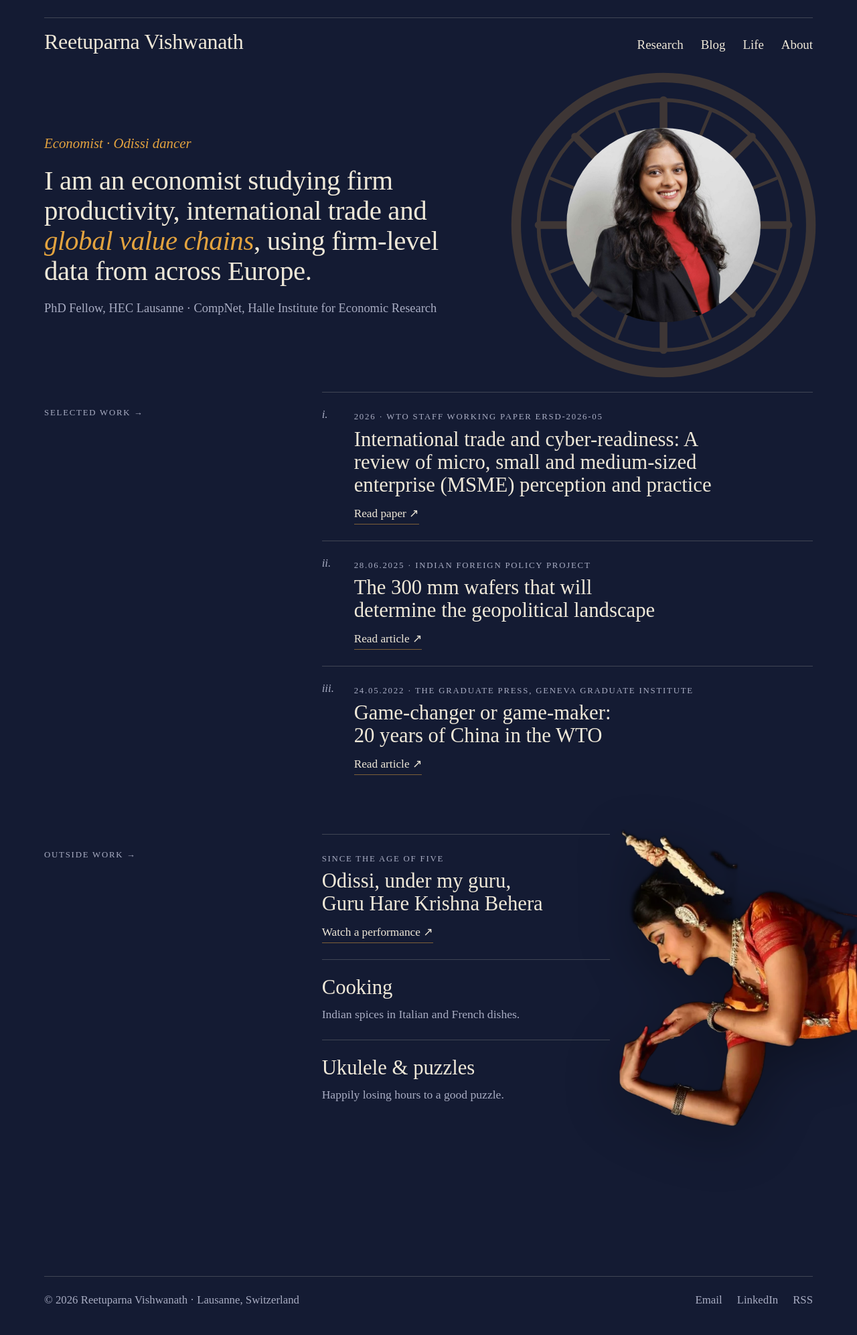
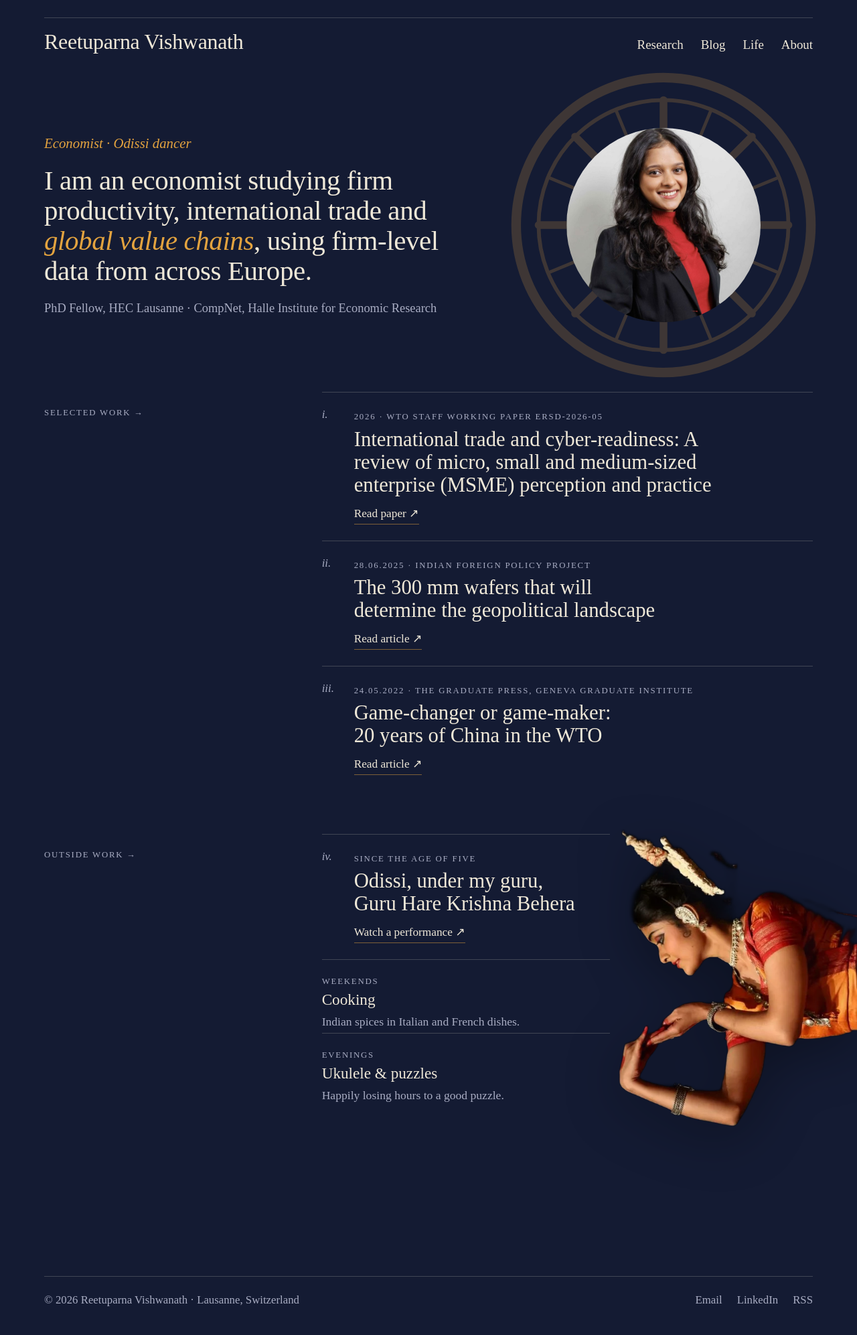
Before and after one commit to reetuparnav/Reetuparnav.github.io, a Jekyll site: the page built from index.html, in a window 1280 px wide. Shown: the whole page at 67% size. Built offline with Jekyll 4.4.1, drawn with Linux system fonts in a browser that asks for light colours; some web fonts are replaced.

Commit message:
Revert the Outside work rework (ccba875)
Co-Authored-By: Claude Opus 5.5 <noreply@anthropic.com>
Claude-Session: https://claude.ai/code/session_01Xsa2R2ve3LfZ8MkfZayTEc

```diff
--- a/assets/css/style.css
+++ b/assets/css/style.css
@@ -75,10 +75,7 @@ a.kicker:hover{color:var(--a)}
 .bleed{position:relative}
 .bleed .dancer{position:absolute;right:0;top:-10px;height:560px;width:auto;pointer-events:none;filter:drop-shadow(0 18px 40px rgba(0,0,0,.35))}
 .bleed .sec > div{position:relative;z-index:1;max-width:430px}
-.outside .item{border-top:1px solid var(--r);padding:20px 0 24px}
-.outside h3{font-size:clamp(1.45rem,2.4vw,1.95rem);line-height:1.12;margin:4px 0 10px}
-.outside h3 a{text-decoration:none}
-.outside p{margin:0;color:var(--m);font-size:1.1rem}
+.bleed .trio{grid-template-columns:1fr}
 .bleed{min-height:580px}
 
 /* inner pages */
@@ -149,20 +146,8 @@ a.kicker:hover{color:var(--a)}
   .portrait{max-width:240px}
   .entry{grid-template-columns:36px minmax(0,1fr)}
   .pubs > li{padding-left:36px}
+  .bleed{min-height:0}
+  .bleed .dancer{position:relative;right:auto;top:auto;height:auto;width:80%;justify-self:end;margin:4px calc(-1 * max(16px, env(safe-area-inset-right, 0px))) 6px 0}
+  .bleed .sec > div{max-width:none}
 }
 @media (prefers-reduced-motion:no-preference){a{transition:color .15s}}
-
-/* Outside work: below 1240px the cut-out sits beside the section label instead of overlapping the text */
-@media (max-width:1240px){
-  .bleed{min-height:0}
-  .bleed .sec{align-items:start}
-  .bleed .sec > .kicker{grid-column:1;grid-row:1}
-  .bleed .dancer{position:relative;right:auto;top:auto;height:auto;grid-column:2;grid-row:1;justify-self:end;width:min(100%,420px);margin:0 calc(-1 * max(16px, env(safe-area-inset-right, 0px))) 6px 0}
-  .bleed .sec > div{grid-column:2;grid-row:2;max-width:none}
-}
-@media (max-width:720px){
-  .bleed .sec{grid-template-columns:minmax(0,1fr) 58%}
-  .bleed .sec > .kicker{padding-top:18px;white-space:nowrap}
-  .bleed .dancer{width:calc(100% + max(16px, env(safe-area-inset-right, 0px)));max-width:none}
-  .bleed .sec > div{grid-column:1 / -1}
-}
--- a/index.html
+++ b/index.html
@@ -43,19 +43,17 @@ layout: default
       <section class="sec" aria-labelledby="out">
         <a class="kicker" id="out" href="{{ '/life/' | relative_url }}">Outside work</a>
         <img class="dancer" src="{{ '/assets/img/odissi-cutout.webp' | relative_url }}" alt="Reetuparna performing Odissi">
-        <div class="outside">
-          <div class="item">
-            <span class="date">Since the age of five</span>
-            <h3><a href="{{ '/life/' | relative_url }}">Odissi, under my guru, Guru Hare Krishna Behera</a></h3>
-            <a class="go ext" href="https://www.youtube.com/watch?v=01AtetiPhDU">Watch a performance</a>
-          </div>
-          <div class="item">
-            <h3>Cooking</h3>
-            <p>Indian spices in Italian and French dishes.</p>
-          </div>
-          <div class="item">
-            <h3>Ukulele &amp; puzzles</h3>
-            <p>Happily losing hours to a good puzzle.</p>
+        <div>
+          <ol class="entries">
+            <li class="entry"><div>
+              <span class="date">Since the age of five</span>
+              <h3><a href="{{ '/life/' | relative_url }}">Odissi, under my guru, Guru Hare Krishna Behera</a></h3>
+              <a class="go ext" href="https://www.youtube.com/watch?v=01AtetiPhDU">Watch a performance</a>
+            </div></li>
+          </ol>
+          <div class="trio">
+            <div><span class="date">Weekends</span><h4>Cooking</h4><p>Indian spices in Italian and French dishes.</p></div>
+            <div><span class="date">Evenings</span><h4>Ukulele &amp; puzzles</h4><p>Happily losing hours to a good puzzle.</p></div>
           </div>
         </div>
       </section>
```
